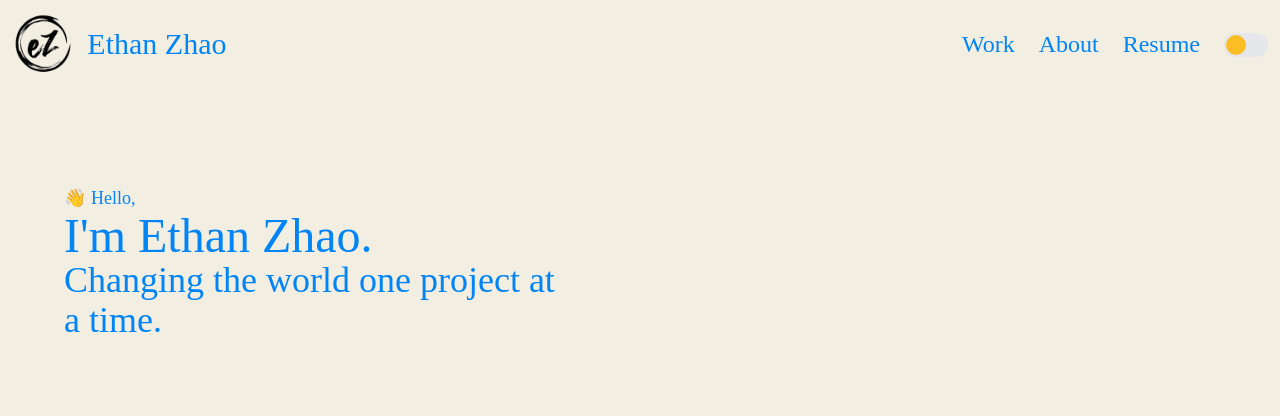
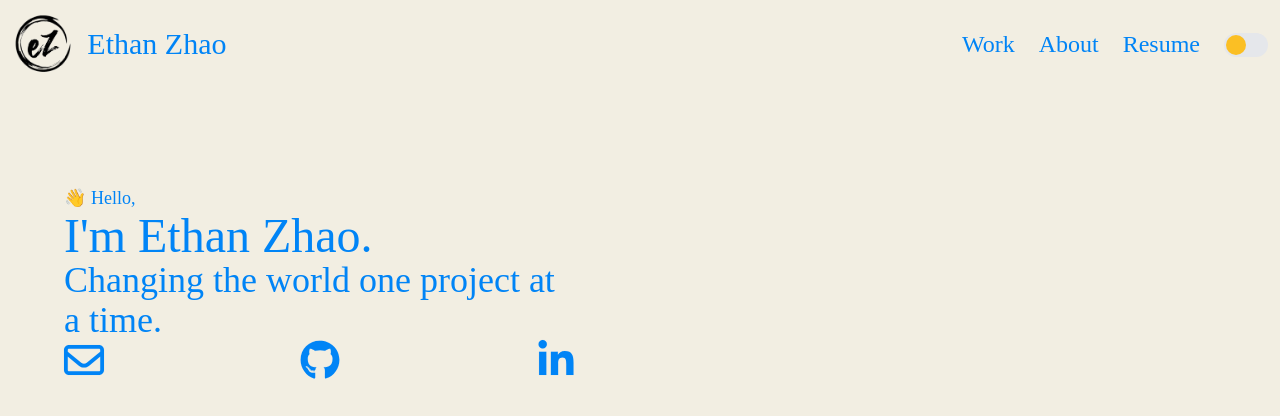
Before and after one commit to redmac135/personal-website, a SvelteKit app: page / in a window 1280 px wide. Shown: the top 416 px of the page. Built offline with nearby package versions, Linux system fonts and the light colour scheme; a web font is replaced by a local one.

Commit message:
fontawsome icons

```diff
--- a/src/routes/WelcomePage.svelte
+++ b/src/routes/WelcomePage.svelte
@@ -3,5 +3,21 @@
 		<div class="text-lg text-left">👋 Hello,</div>
 		<div class="text-5xl">I'm Ethan Zhao.</div>
 		<div class="text-4xl">Changing the world one project at a time.</div>
+		<div class="flex justify-between items-center">
+			<svg xmlns="http://www.w3.org/2000/svg" viewBox="0 0 512 512" class="social-icon"><path d="M64 112c-8.8 0-16 7.2-16 16v22.1L220.5 291.7c20.7 17 50.4 17 71.1 0L464 150.1V128c0-8.8-7.2-16-16-16H64zM48 212.2V384c0 8.8 7.2 16 16 16H448c8.8 0 16-7.2 16-16V212.2L322 328.8c-38.4 31.5-93.7 31.5-132 0L48 212.2zM0 128C0 92.7 28.7 64 64 64H448c35.3 0 64 28.7 64 64V384c0 35.3-28.7 64-64 64H64c-35.3 0-64-28.7-64-64V128z"/></svg>
+			<svg xmlns="http://www.w3.org/2000/svg" viewBox="0 0 496 512" class="social-icon"><path d="M165.9 397.4c0 2-2.3 3.6-5.2 3.6-3.3.3-5.6-1.3-5.6-3.6 0-2 2.3-3.6 5.2-3.6 3-.3 5.6 1.3 5.6 3.6zm-31.1-4.5c-.7 2 1.3 4.3 4.3 4.9 2.6 1 5.6 0 6.2-2s-1.3-4.3-4.3-5.2c-2.6-.7-5.5.3-6.2 2.3zm44.2-1.7c-2.9.7-4.9 2.6-4.6 4.9.3 2 2.9 3.3 5.9 2.6 2.9-.7 4.9-2.6 4.6-4.6-.3-1.9-3-3.2-5.9-2.9zM244.8 8C106.1 8 0 113.3 0 252c0 110.9 69.8 205.8 169.5 239.2 12.8 2.3 17.3-5.6 17.3-12.1 0-6.2-.3-40.4-.3-61.4 0 0-70 15-84.7-29.8 0 0-11.4-29.1-27.8-36.6 0 0-22.9-15.7 1.6-15.4 0 0 24.9 2 38.6 25.8 21.9 38.6 58.6 27.5 72.9 20.9 2.3-16 8.8-27.1 16-33.7-55.9-6.2-112.3-14.3-112.3-110.5 0-27.5 7.6-41.3 23.6-58.9-2.6-6.5-11.1-33.3 2.6-67.9 20.9-6.5 69 27 69 27 20-5.6 41.5-8.5 62.8-8.5s42.8 2.9 62.8 8.5c0 0 48.1-33.6 69-27 13.7 34.7 5.2 61.4 2.6 67.9 16 17.7 25.8 31.5 25.8 58.9 0 96.5-58.9 104.2-114.8 110.5 9.2 7.9 17 22.9 17 46.4 0 33.7-.3 75.4-.3 83.6 0 6.5 4.6 14.4 17.3 12.1C428.2 457.8 496 362.9 496 252 496 113.3 383.5 8 244.8 8zM97.2 352.9c-1.3 1-1 3.3.7 5.2 1.6 1.6 3.9 2.3 5.2 1 1.3-1 1-3.3-.7-5.2-1.6-1.6-3.9-2.3-5.2-1zm-10.8-8.1c-.7 1.3.3 2.9 2.3 3.9 1.6 1 3.6.7 4.3-.7.7-1.3-.3-2.9-2.3-3.9-2-.6-3.6-.3-4.3.7zm32.4 35.6c-1.6 1.3-1 4.3 1.3 6.2 2.3 2.3 5.2 2.6 6.5 1 1.3-1.3.7-4.3-1.3-6.2-2.2-2.3-5.2-2.6-6.5-1zm-11.4-14.7c-1.6 1-1.6 3.6 0 5.9 1.6 2.3 4.3 3.3 5.6 2.3 1.6-1.3 1.6-3.9 0-6.2-1.4-2.3-4-3.3-5.6-2z"/></svg>
+			<svg xmlns="http://www.w3.org/2000/svg" viewBox="0 0 448 512" class="social-icon"><path d="M100.28 448H7.4V148.9h92.88zM53.79 108.1C24.09 108.1 0 83.5 0 53.8a53.79 53.79 0 0 1 107.58 0c0 29.7-24.1 54.3-53.79 54.3zM447.9 448h-92.68V302.4c0-34.7-.7-79.2-48.29-79.2-48.29 0-55.69 37.7-55.69 76.7V448h-92.78V148.9h89.08v40.8h1.3c12.4-23.5 42.69-48.3 87.88-48.3 94 0 111.28 61.9 111.28 142.3V448z"/></svg>
+		</div>
 	</div>
 </div>
+
+<style lang="postcss">
+	.social-icon {
+		overflow: visible;
+		width: 2.5rem;
+		height: 2.5rem;
+		fill: currentColor;
+		stroke-width: 1;
+		stroke: currentColor;
+	}
+</style>
```
